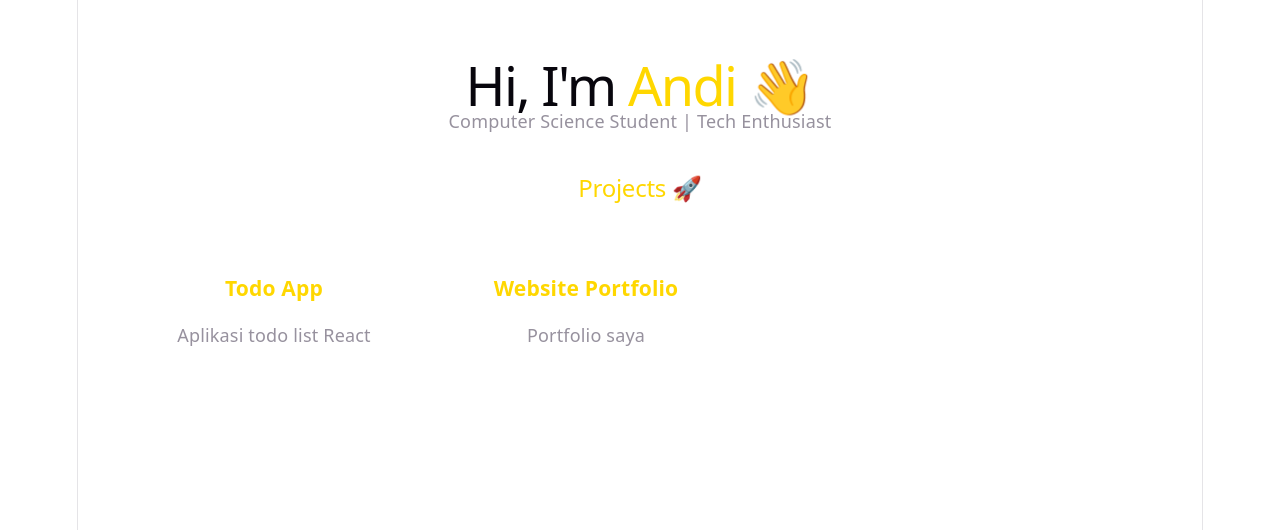
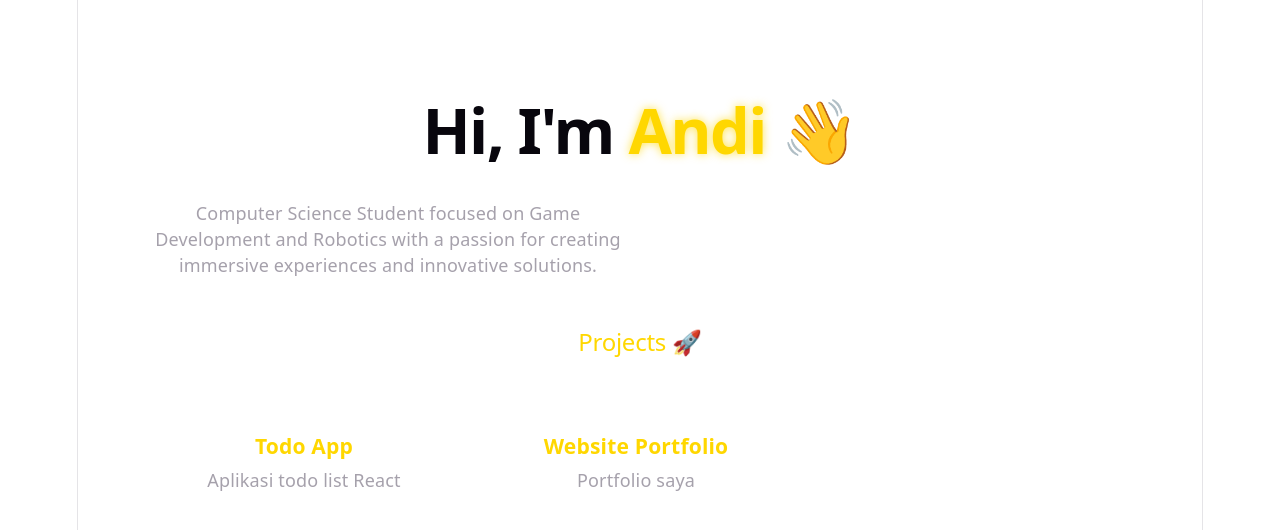
Before and after one commit to SirinAX/portofolio-web, a React app: page / in a window 1280 px wide. Shown: the top 530 px of the page. Built offline with nearby package versions, Linux system fonts and the light colour scheme; the HTML template or start-up script is replaced by a standard one.

Commit message:
feat: implement dark theme hero section with project grid layout

```diff
--- a/src/App.css
+++ b/src/App.css
@@ -2,26 +2,38 @@
   margin: 0;
   padding: 0;
   box-sizing: border-box;
-  font-family: 'Segoe UI', sans-serif;
+  font-family: 'Inter', sans-serif;
 }
 
 body {
-  background-color: #0a0a0a;
+  background-color: #000000; /* TRUE BLACK */
   color: white;
+  overflow-x: hidden;
 }
 
-/* efek bintang */
+/* 🌌 stars subtle */
 body::before {
   content: "";
   position: fixed;
-  width: 100%;
-  height: 100%;
-  background: radial-gradient(white 1px, transparent 1px);
-  background-size: 40px 40px;
-  opacity: 0.1;
+  width: 200%;
+  height: 200%;
+  background-image: radial-gradient(white 0.5px, transparent 0.5px);
+  background-size: 50px 50px;
+  opacity: 0.08;
+  animation: moveStars 60s linear infinite;
   z-index: -1;
 }
 
+@keyframes moveStars {
+  from { transform: translate(0, 0); }
+  to { transform: translate(-200px, -200px); }
+}
+
 div:hover {
-  transform: translateY(-5px);
+  transform: translateY(-6px);
 }
+
+/* glow effect */
+div:hover {
+  box-shadow: 0 0 20px rgba(255, 215, 0, 0.15);
+}
--- a/src/components/ProjectCard.jsx
+++ b/src/components/ProjectCard.jsx
@@ -1,29 +1,38 @@
 function ProjectCard({ title, desc, link }) {
   return (
     <div style={{
-      border: "1px solid rgba(255,255,255,0.1)",
       padding: "20px",
-      margin: "10px",
-      borderRadius: "12px",
-      width: "250px",
-      background: "rgba(255,255,255,0.03)",
-      backdropFilter: "blur(10px)",
-      transition: "0.3s"
+      borderRadius: "16px",
+      width: "260px",
+      margin: "15px",
+      background: "rgba(255,255,255,0.02)",
+      border: "1px solid rgba(255,255,255,0.08)",
+      transition: "all 0.3s ease",
+      position: "relative"
     }}>
-      <h3 style={{ color: "#FFD700" }}>{title}</h3>
-      <p style={{ opacity: 0.7 }}>{desc}</p>
+      <h3 style={{
+        color: "#FFD700",
+        marginBottom: "8px"
+      }}>
+        {title}
+      </h3>
+
+      <p style={{ opacity: 0.6 }}>
+        {desc}
+      </p>
 
       <a
         href={link}
         target="_blank"
         style={{
+          display: "inline-block",
+          marginTop: "12px",
           color: "white",
           textDecoration: "none",
-          display: "inline-block",
-          marginTop: "10px"
+          fontSize: "0.9rem"
         }}
       >
-        View →
+        View Project →
       </a>
     </div>
   );
--- a/src/pages/home.jsx
+++ b/src/pages/home.jsx
@@ -3,24 +3,48 @@ import ProjectCard from "../components/ProjectCard";
 
 function Home() {
   return (
-    <div style={{ padding: "40px" }}>
-      <h1 style={{ fontSize: "3rem", marginBottom: "10px" }}>
-        Hi, I'm <span style={{ color: "#FFD700" }}>Andi</span> 👋
+    <div style={{ padding: "60px" }}>
+
+      {/* HERO */}
+      <h1 style={{
+        fontSize: "3.5rem",
+        fontWeight: "bold",
+        lineHeight: "1.2"
+      }}>
+        Hi, I'm <span style={{
+          color: "#FFD700",
+          textShadow: "0 0 10px rgba(255,215,0,0.7)"
+        }}>
+          Andi
+        </span> 👋
       </h1>
 
-      <p style={{ opacity: 0.7, marginBottom: "40px" }}>
-        Computer Science Student | Tech Enthusiast
+      <p style={{
+        marginTop: "10px",
+        opacity: 0.6,
+        maxWidth: "500px"
+      }}>
+        Computer Science Student focused on Game Development and Robotics with a passion for creating immersive experiences and innovative solutions.
       </p>
 
-      <h2 style={{ marginBottom: "20px", color: "#FFD700" }}>
+      {/* PROJECT SECTION */}
+      <h2 style={{
+        marginTop: "50px",
+        color: "#FFD700"
+      }}>
         Projects 🚀
       </h2>
 
-      <div style={{ display: "flex", flexWrap: "wrap" }}>
+      <div style={{
+        display: "flex",
+        flexWrap: "wrap",
+        marginTop: "20px"
+      }}>
         {projects.map((p, index) => (
           <ProjectCard key={index} {...p} />
         ))}
       </div>
+
     </div>
   );
 }
```
